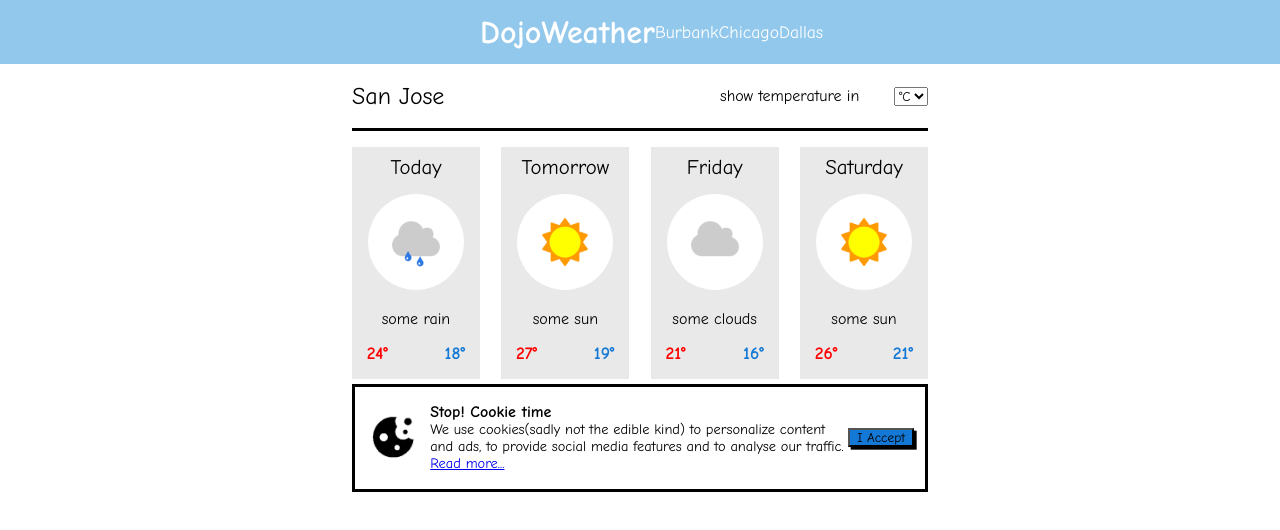
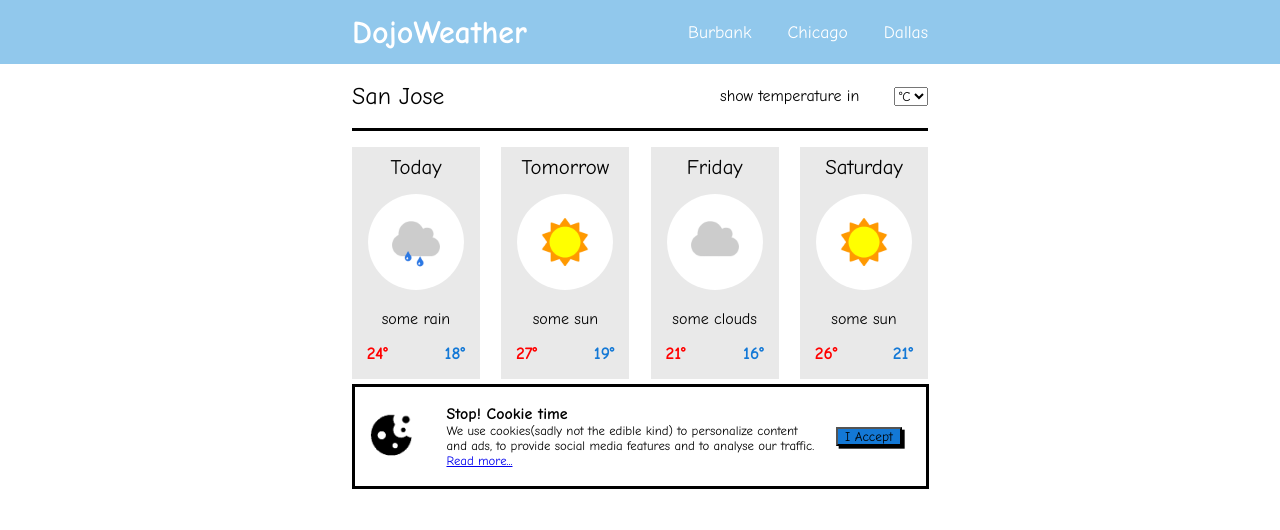
Before and after one commit to suhrobh1/DojoWeather, a plain HTML site: page index.html in a window 1280 px wide. Drawn offline with Linux system fonts and the light colour scheme.

Commit message:
formatting change

```diff
--- a/index.html
+++ b/index.html
@@ -11,6 +11,7 @@
 
 <body>
 	<div id="mainBox">
+		<div id="bannerSectionLarge">
             <div id="bannerSection">
                 <div>
                     <h1>DojoWeather</h1>
@@ -19,6 +20,7 @@
                     <div class="cityNames" id="burbank" onclick="changeCity('burbank','currentCity')">Burbank</div>
                     <div class="cityNames" id="chicago" onclick="changeCity('chicago','currentCity')">Chicago</div>
                     <div class="cityNames" id="dallas" onclick="changeCity('dallas','currentCity')">Dallas</div>
+                </div>
             </div>
 		</div>
 		<div id="bottomSection">
--- a/style.css
+++ b/style.css
@@ -20,11 +20,18 @@ body, button, select{
     border: 1px dotted blue;
 }                                                    COMENT OUT LATER!!!*/
 
-#bannerSection{
+#bannerSectionLarge{
+    display: flex;
+    justify-content: center;
     background-color: rgb(145, 200, 236);
     color: white;
     height: 4em;
-    padding: 0 31em 0 30em;
+}
+
+#bannerSection{
+    color: white;
+    height: 4em;
+    width: 36em;
 }
 
 #bannerSection, .dailyWeather, #cityAndTempSection, #cookieSection{
@@ -89,10 +96,13 @@ body, button, select{
 }
 
 #cookieSection{
-    height: 6.4em;
-    padding: 0 2em 0 0.6em;
+    position:fixed;
+    justify-content: center;
+    height: 6.2em;
+    padding: 0 1.5em 0 0.5em;
     border: 3px solid black;
     margin-top: 0.3em;
+    width: 33.7em;
 }
 
 #cookieImage{
@@ -104,7 +114,7 @@ body, button, select{
     font-weight: bold;
 }
 #cookieText{
-    font-size: 0.9em;
+    font-size: 0.8em;
     width: 29em;
 }
 
```
Lines whose indentation alone changed are shown as unchanged.
